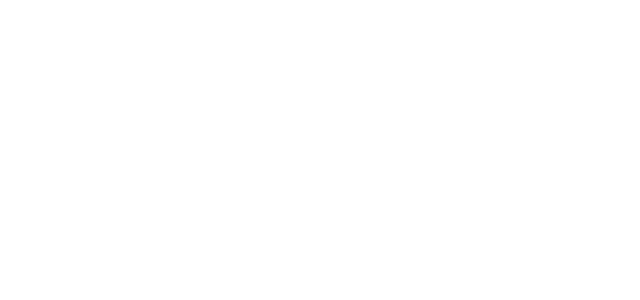
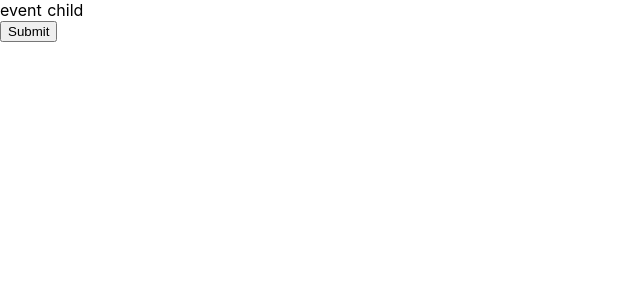
Before and after one commit to CyVision13/VueJsTime, a Nuxt app: page /events in a window 1280 px wide. Before the commit this address had no page. Shown: the top 300 px of the page, without its empty margins (0-640 px from the left). Built offline with nearby package versions, Linux system fonts and the light colour scheme.

Commit message:
008-CustomEvents

```diff
--- /dev/null
+++ b/components/EventsChild.vue
@@ -0,0 +1,25 @@
+<template>
+  <div>
+
+      <p>event child</p>
+      <button @click="submit">Submit</button>
+  </div>
+</template>
+
+<script>
+export default {
+    name:'EventsChild',
+    methods:{
+        submit(){
+            setTimeout( () => {
+                this.$emit('onSuccess','my custom param')
+            }, 1000);
+
+        }
+    }
+}
+</script>
+
+<style>
+
+</style>
--- /dev/null
+++ b/pages/events.vue
@@ -0,0 +1,20 @@
+<template>
+  <div>
+       <events-child @onSuccess="onSuccess"></events-child>
+  </div>
+</template>
+
+<script>
+export default {
+name: 'Events',
+    methods:{
+        onSuccess(param){
+            console.log('success',param);
+        }
+    }
+}
+</script>
+
+<style>
+
+</style>
```
